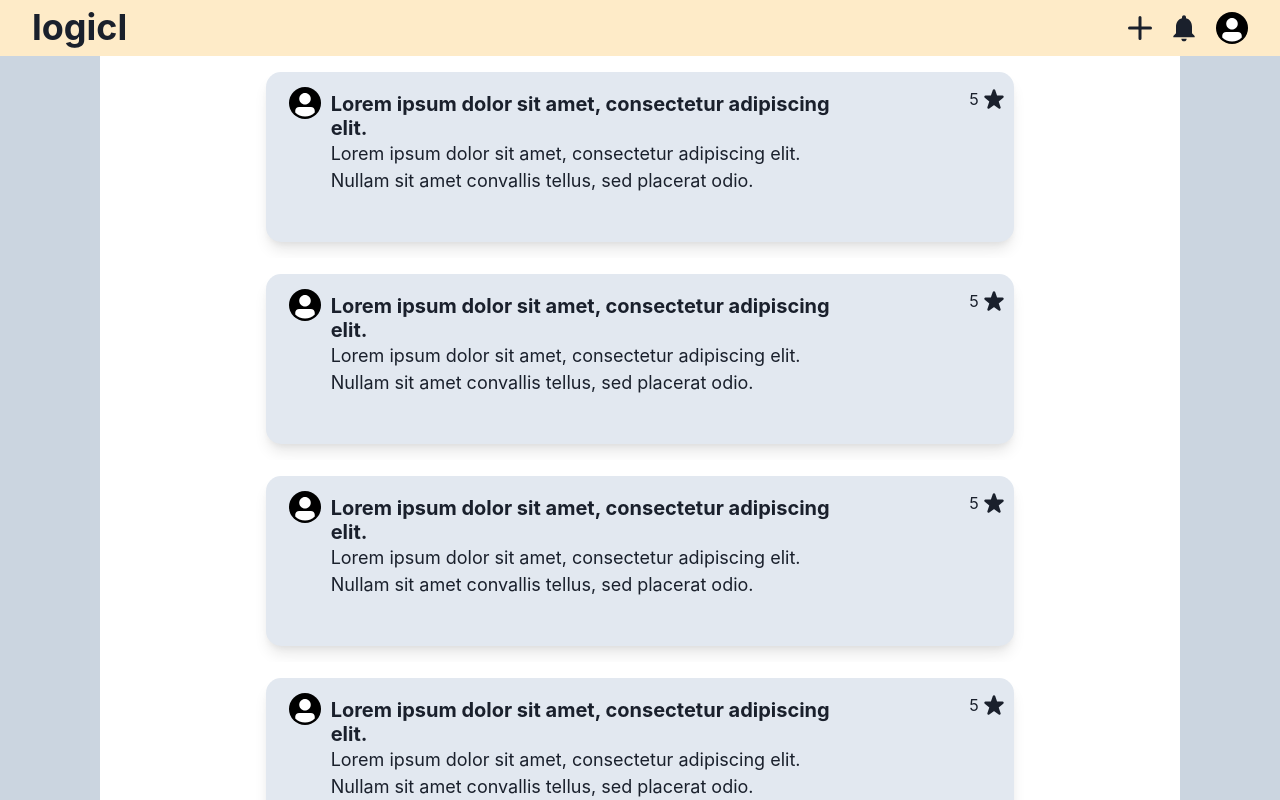
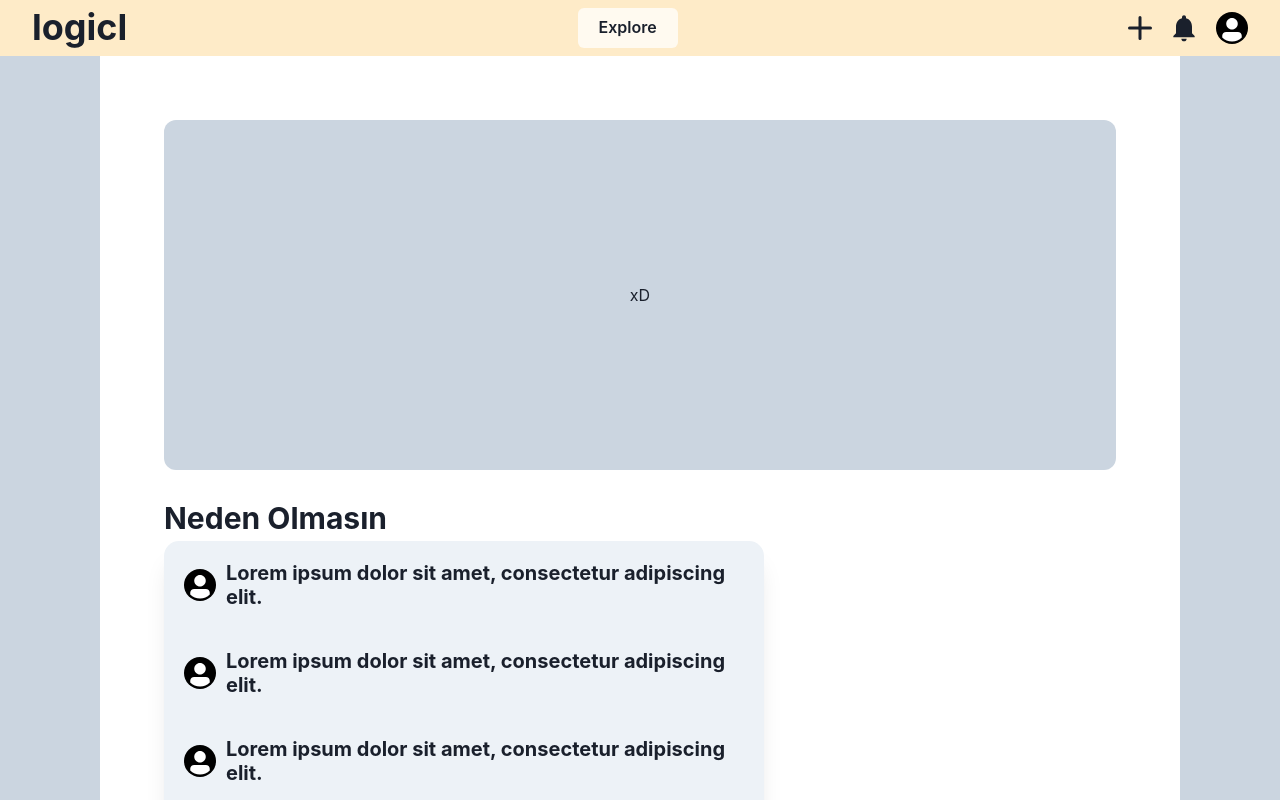
Before and after one commit to keremesen/logicl-poc, a React (Create React App) app: page / in a window 1280 px wide. Shown: the top 800 px of the page. Built offline with nearby package versions, Linux system fonts and the light colour scheme.

Commit message:
Added router dom

```diff
--- a/package.json
+++ b/package.json
@@ -13,6 +13,7 @@
     "framer-motion": "^3.2.1",
     "react": "^17.0.1",
     "react-dom": "^17.0.1",
+    "react-router-dom": "^5.2.0",
     "react-scripts": "4.0.1",
     "web-vitals": "^0.2.4"
   },
--- a/src/App.js
+++ b/src/App.js
@@ -2,14 +2,15 @@ import { Flex, Heading } from "@chakra-ui/react";
 import NavBar from "./components/NavBar";
 import ExplorePage from "./Pages/ExplorePage";
 import Main from "./Pages/Main";
+import { BrowserRouter as Router, Switch, Route } from "react-router-dom";
 
 function App() {
   return (
-    <>
+    <Router>
       <NavBar />
       <Flex
         w="100vw"
-        h={100%-7}
+        h={100 % -7}
         direction="row"
         align="center"
         justify="center"
@@ -17,10 +18,19 @@ function App() {
         height="auto"
         bgColor="#CBD5E0"
       >
-        {/* <Main /> */}
-        <ExplorePage />
+        <Switch>
+          <Route path="/" exact>
+            <Main />
+          </Route>
+
+          <Route path="/explore">
+          <ExplorePage />
+          </Route>
+        </Switch>
+
+
       </Flex>
-    </>
+    </Router>
   );
 }
 
--- a/src/Pages/Main.js
+++ b/src/Pages/Main.js
@@ -1,4 +1,4 @@
-import { Flex, Heading, Avatar, Text } from "@chakra-ui/react";
+import { Flex,Text } from "@chakra-ui/react";
 import IdeaGroup from "../components/IdeaGroup";
 
 function Main() {
@@ -19,7 +19,6 @@ function Main() {
         <IdeaGroup />
         <IdeaGroup />
         <IdeaGroup />
-
       </Flex>
     </>
   );
--- a/src/components/NavBar.js
+++ b/src/components/NavBar.js
@@ -1,5 +1,6 @@
-import { Flex, Avatar, Heading, Stack } from "@chakra-ui/react";
+import { Flex, Avatar, Heading, Stack, Button } from "@chakra-ui/react";
 import { BellIcon, AddIcon } from "@chakra-ui/icons";
+import { Link } from "react-router-dom";
 
 const NavBar = () => {
   return (
@@ -15,10 +16,13 @@ const NavBar = () => {
       <Flex>
         <Heading>logicl</Heading>
       </Flex>
+      <Button backgroundColor="orange.50" w="100px"> <Link to="/explore">Explore</Link></Button>
       <Stack direction="row" spacing="16px" align="center">
+
         <AddIcon boxSize={6} />
         <BellIcon boxSize={8} />
         <Avatar boxSize={8} bgColor="#000" />
+
       </Stack>
     </Flex>
   );
```
Also changed, not shown: 2 other files (tests, documents, lock files or other folders).
